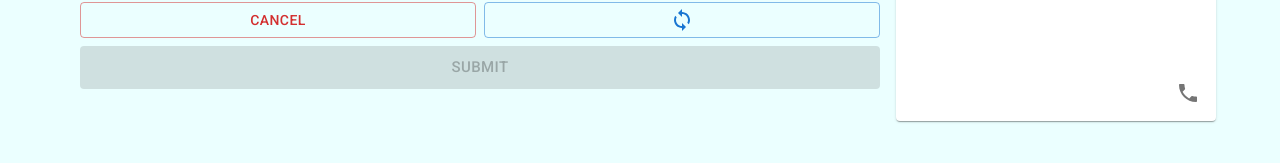
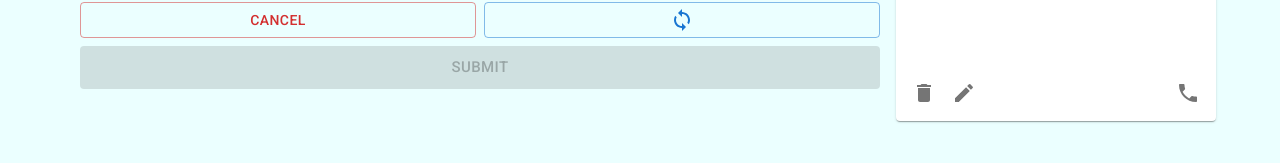
Before and after one commit to artvax0/cards-project, a React (Vite) app: page /new-card in a window 1280 px wide. Shown: the part 568-731 px from the top of the page. Built offline with nearby package versions, Linux system fonts and the light colour scheme.

Commit message:
Optimize code

```diff
--- a/src/components/cards/CardActionBar.jsx
+++ b/src/components/cards/CardActionBar.jsx
@@ -1,6 +1,6 @@
 import { Box, Button, CardActions, Dialog, DialogActions, DialogContent, DialogContentText, DialogTitle, IconButton, Slide } from '@mui/material'
 import { Delete as DeleteIcon, Edit as EditIcon, Phone as PhoneIcon, Favorite as FavoriteIcon } from '@mui/icons-material';
-import React, { forwardRef, useState } from 'react'
+import React, { forwardRef, useCallback, useEffect, useMemo, useState } from 'react'
 import { useCurrentUser } from '../../providers/UserProvider';
 import { pink } from '@mui/material/colors';
 
@@ -15,46 +15,51 @@ export default function CardActionBar({ handleDel, handleLike, handleEdit, likes
         if (user) likes.includes(user._id)
     });
 
-    const handleLikeCard = async () => {
+    const handleLikeCard = useCallback(async () => {
         await handleLike(cardId);
         setIsLiked((prev) => !prev);
-    };
+    }, []);
 
     const [open, setOpen] = useState(false);
 
-    const handleClickOpen = () => {
-        setOpen(true);
-    };
+    const handleClickOpen = useCallback(() => setOpen(true), []);
 
-    const handleClose = () => {
-        setOpen(false);
-    };
+    const handleClose = useCallback(() => setOpen(false), []);
 
-    const handleDeleteCard = () => {
+    const handleDeleteCard = useCallback(() => {
         handleClose();
         handleDel();
-    };
+    }, []);
+
+    const canEditOrDelete = useMemo(() => user?.isAdmin || user?._id == userId, [user, userId])
 
     return (
         <>
             <CardActions sx={{ justifyContent: 'space-between' }}>
                 <Box>
-                    {/* Detect if user is admin or owner if card - display delete icon */}
-                    {(user && user.isAdmin) || (user && user._id == userId) ? (<IconButton aria-label='delete' onClick={handleClickOpen}>
+                    {
+                        /* Detect if user is admin or owner of card - display icon buttons */
+                        canEditOrDelete &&
+                        <>
+                            <IconButton aria-label='delete' onClick={handleClickOpen}>
                         <DeleteIcon />
-                    </IconButton>) : null}
-                    {/* Detect if user is admin or owner if card - display edit icon */}
-                    {(user && user.isAdmin) || (user && user._id == userId) ? (<IconButton aria-label='edit' onClick={handleEdit}>
+                            </IconButton>
+                            <IconButton aria-label='edit' onClick={handleEdit}>
                         <EditIcon />
-                    </IconButton>) : null}
+                            </IconButton>
+                        </>
+                    }
                 </Box>
                 <Box>
                     <IconButton aria-label='call'>
                         <PhoneIcon />
                     </IconButton>
-                    {(user) ? <IconButton aria-label='favourite' onClick={handleLikeCard}>
+                    {
+                        (user) ?
+                            <IconButton aria-label='favourite' onClick={handleLikeCard}>
                         <FavoriteIcon sx={{ color: isLiked ? likeColor : 'inherit' }} />
-                    </IconButton> : null}
+                            </IconButton> : null
+                    }
                 </Box>
             </CardActions>
             <Dialog
--- a/src/components/cards/CardBody.jsx
+++ b/src/components/cards/CardBody.jsx
@@ -6,7 +6,6 @@ import PlaceIcon from '@mui/icons-material/Place';
 
 export default function CardBody({ phone, street, houseNumber, city, state, country, zip, email, web }) {
     return (
-        <>
         <CardContent>
             <Box component="div" display="flex" className="phoneNumber" sx={{ mt: 1 }}>
                 <Typography variant="body1" paragraph sx={{ display: 'flex', alignItems: 'center' }}><PhoneIcon /> &nbsp; {phone}</Typography>
@@ -19,6 +18,5 @@ export default function CardBody({ phone, street, houseNumber, city, state, coun
             </Box>
             <Link href='#' underline='hover' variant="body2">{web}</Link>
         </CardContent>
-        </>
     )
 }
--- a/src/components/cards/CardComponent.jsx
+++ b/src/components/cards/CardComponent.jsx
@@ -9,7 +9,6 @@ import { ROUTES } from '../../routes/routesModel';
 export default memo(function CardComponent({ card, handleDel, handleLike, handleEdit }) {
     const navigate = useNavigate();
     return (
-        <>
         <Card sx={{ alignSelf: 'stretch', width: '100% ', display: 'flex', flexDirection: 'column', justifyContent: 'space-between' }}>
             <CardActionArea onClick={() => navigate(ROUTES.CARD_INFO + "/" + card._id)}>
                 <CardHeaderComponent img={card.image.url} alt={card.image.alt} title={card.title} subtitle={card.subtitle} />
@@ -17,6 +16,5 @@ export default memo(function CardComponent({ card, handleDel, handleLike, handle
             </CardActionArea>
             <CardActionBar handleDel={handleDel} handleEdit={handleEdit} handleLike={handleLike} likes={card.likes} cardId={card._id} userId={card.user_id} />
         </Card >
-        </>
     )
 })
--- a/src/components/cards/Cards.jsx
+++ b/src/components/cards/Cards.jsx
@@ -1,4 +1,4 @@
-import React, { memo } from 'react'
+import React, { useCallback } from 'react'
 import CardComponent from './CardComponent';
 import { Box, Grid } from '@mui/material';
 import { useNavigate } from 'react-router-dom';
@@ -6,9 +6,7 @@ import { ROUTES } from '../../routes/routesModel';
 
 export default function Cards({ cards, handleDelete, handleLike }) {
   const navigate = useNavigate();
-  const handleEdit = (id) => {
-    navigate(ROUTES.EDIT_CARD + "/" + id);
-  }
+  const handleEdit = useCallback((id) => navigate(ROUTES.EDIT_CARD + "/" + id), []);
 
   return (
     <Grid container spacing={4} display="flex" flexWrap="wrap" px={10} pb={3}>
```
Lines whose indentation alone changed are shown as unchanged.
